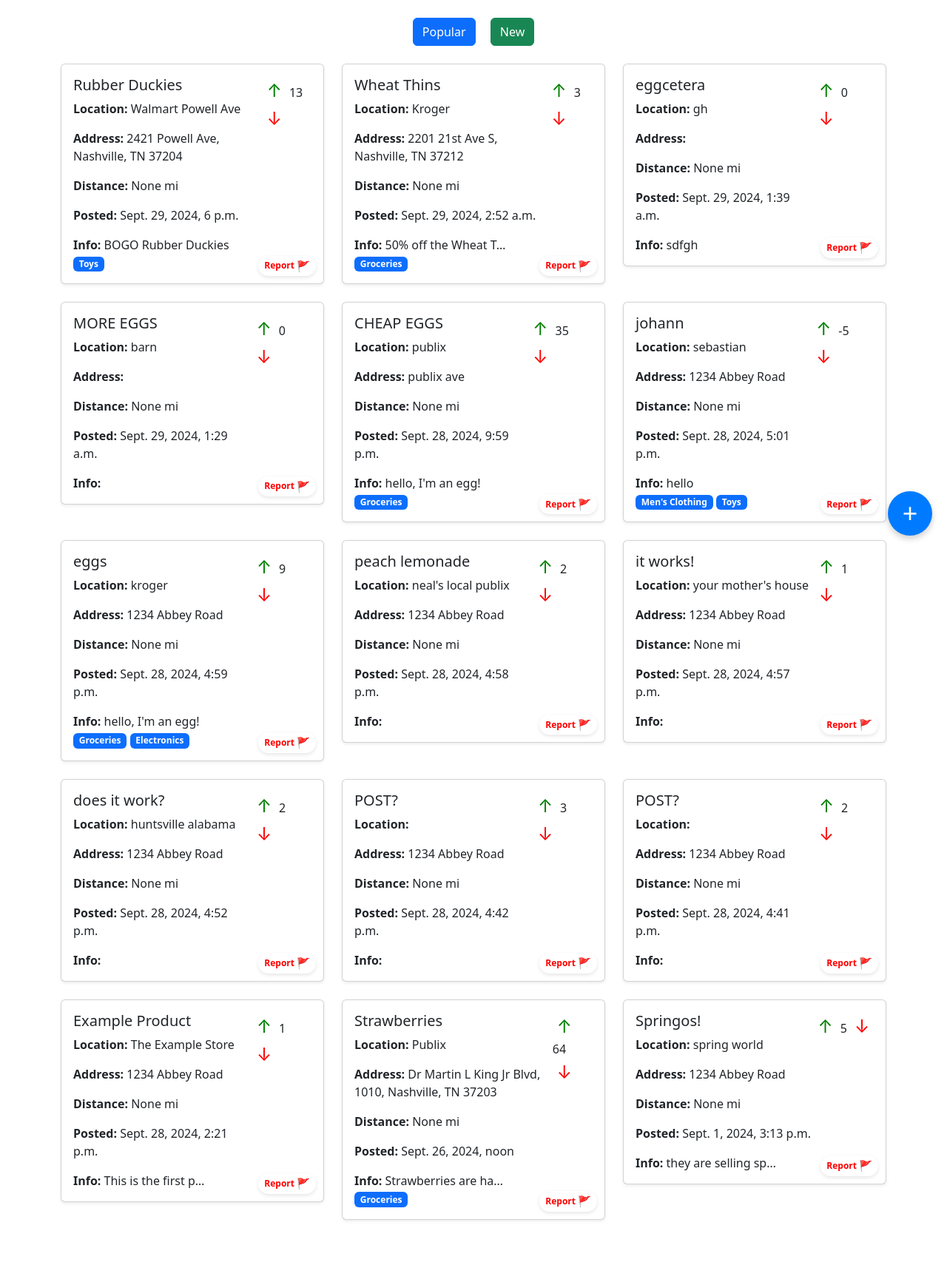
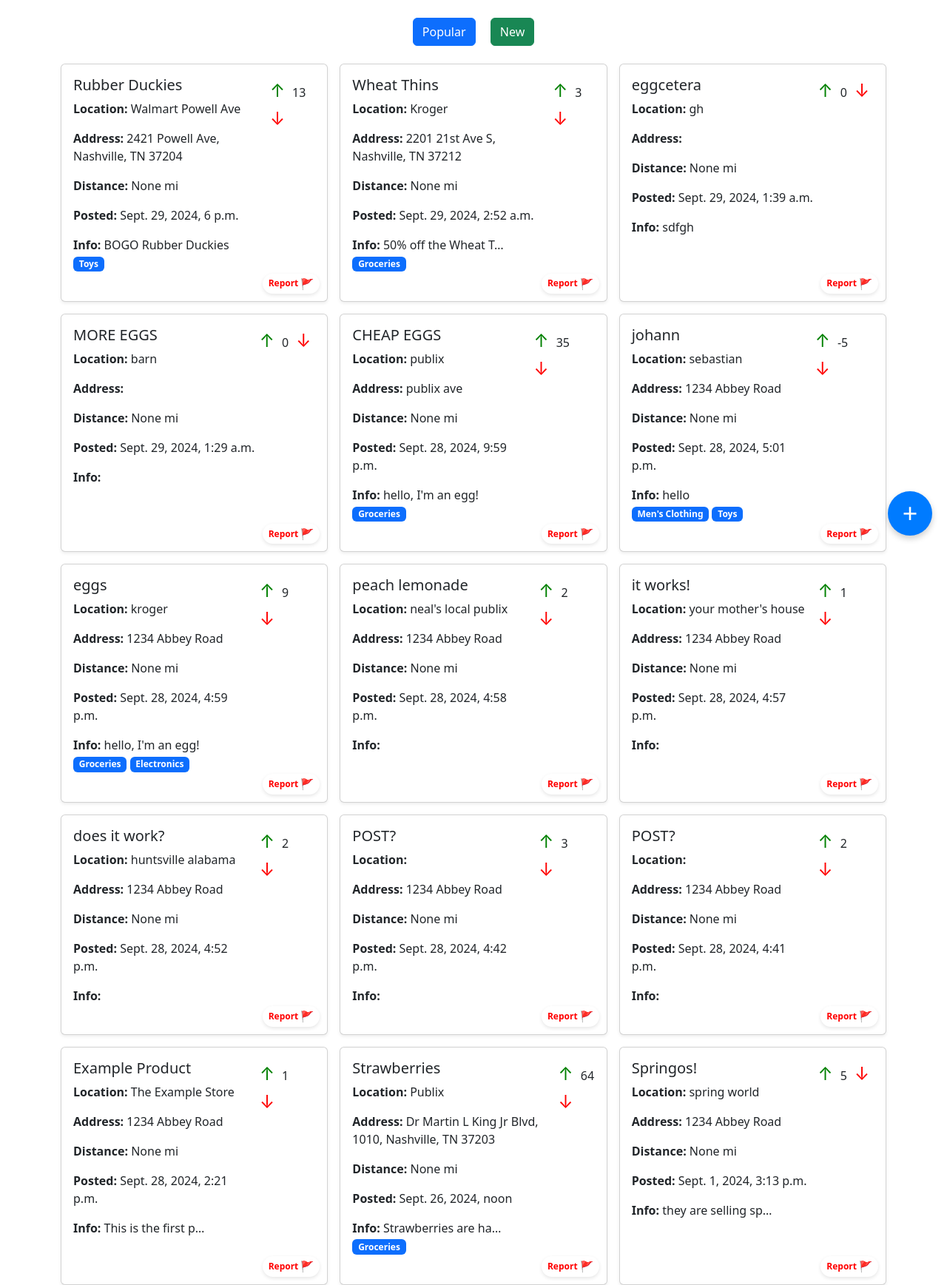
Before and after one commit to nealyb26/vandy-hacks-xi, a Django app: page /app/ in a window 1280 px wide. Shown: the part 56-1793 px from the top of the page at 74% size. Before the commit the page ends 1706 px from the top, so only its background shows below. Run offline with Django 5.2, Linux system fonts and the light colour scheme; data comes from the database, SQL or seed files in the repository; both versions use the stored data as it was after the commit.

Commit message:
fixed box hieghts

```diff
--- a/djangosite/deals/templates/deals/search.html
+++ b/djangosite/deals/templates/deals/search.html
@@ -234,14 +234,14 @@
 
 <!-- Bootstrap Deal Boxes (Cards) -->
 <div class="container">
-    <div class="row">
+    <div class="row g-3">
         {% if post_data %}
 
             {% for item in post_data %}
 
                 <div class="col-md-6 col-lg-4">
                     <a href="{% url 'deals:detail' item.post.id %}" style="text-decoration: none; color: inherit;">
-                        <div class="card mb-4 shadow-sm position-relative">
+                        <div class="card mb-4 shadow-sm h-100">
                             <div class="card-body">
                                 <div class="d-flex justify-content-between">
                                     <div>
```
Also changed, not shown: djangosite/db.sqlite3.
